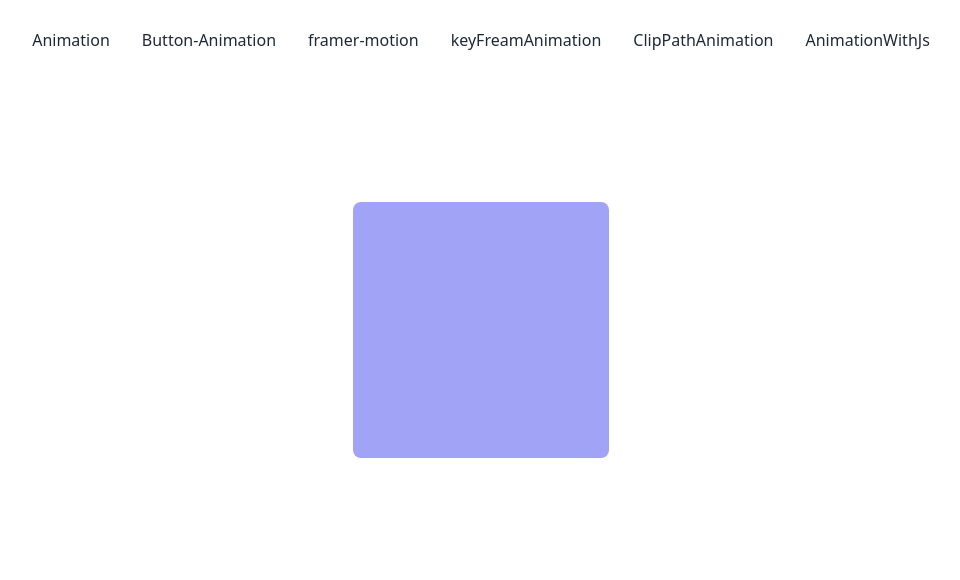
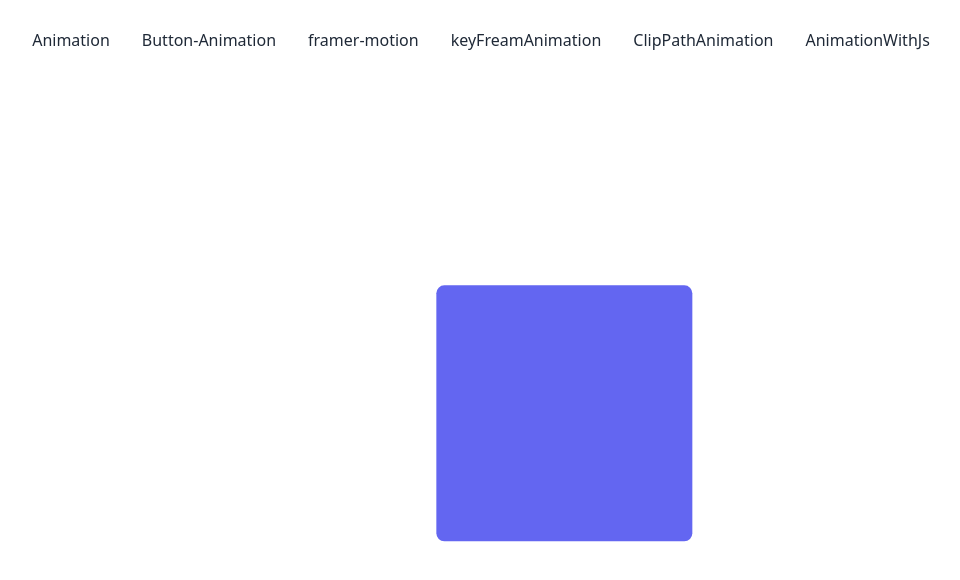
Before and after one commit to ashr-aful007/explore-animation, a React (Vite) app: page /fnAnimation in a window 1280 px wide. Shown: the top 580 px of the page, without its empty margins (159-1119 px from the left). Built offline with nearby package versions, Linux system fonts and the light colour scheme.

Commit message:
add keyframe with framerMotion

```diff
--- a/src/pages/FnAnimation/FnAnimation.jsx
+++ b/src/pages/FnAnimation/FnAnimation.jsx
@@ -2,18 +2,24 @@ import { motion } from "framer-motion"
 import { useRef } from "react"
 
 const parent = {
-   hidden: {opacity: 0, scale: 0.9},
+   hidden: {x: 0, y: 0, opacity: 0},
    visible:{
-      opacity: 0.6,
-      scale:1,
+      x: [0, 300, -300, 0],
+      y: [0, 300, -300, 0],
+      opacity:1,
       transition:{
-        ease: 'easeInOut',
-        duration: 0.25,
+        ease: 'linear',
+        repeat: Infinity,
+        duration: 5,
+        opacity:{
+           duration: 0.5,
+        },
+        rotate: {
+           delay: 1,
+        }
       }
    },
-   hover: {
-      opacity: 1,
-   },
+
 
 }
 
```
